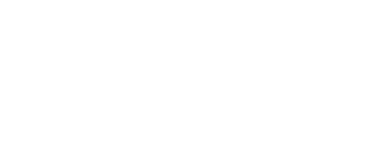
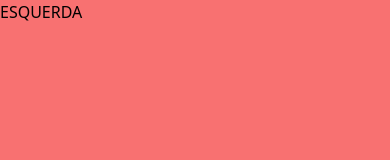
Before and after one commit to DaviSant0s/LoginScreen_tailwindcss, a website: page src/index.html in a window 390 px wide. Drawn offline with Linux system fonts and the light colour scheme.

Commit message:
responsividade dos containers para mobile first e desktop

```diff
--- a/src/index.html
+++ b/src/index.html
@@ -6,8 +6,12 @@
   <link href="../styles/output.css" rel="stylesheet">
   <title>Login Screen</title>
 </head>
-<body>
+<body class="bg-slate-200">
 
+  <main class="w-full min-h-screen flex flex-col md:flex-row items-center justify-center mx-auto ">
+    <section class="w-full flex-1 bg-red-400">ESQUERDA</section>
+    <section class="hidden md:flex w-full flex-1 bg-blue-400">DIREITA</section>
+  </main>
 
 
 </body>
```
Also changed, not shown: styles/output.css.
